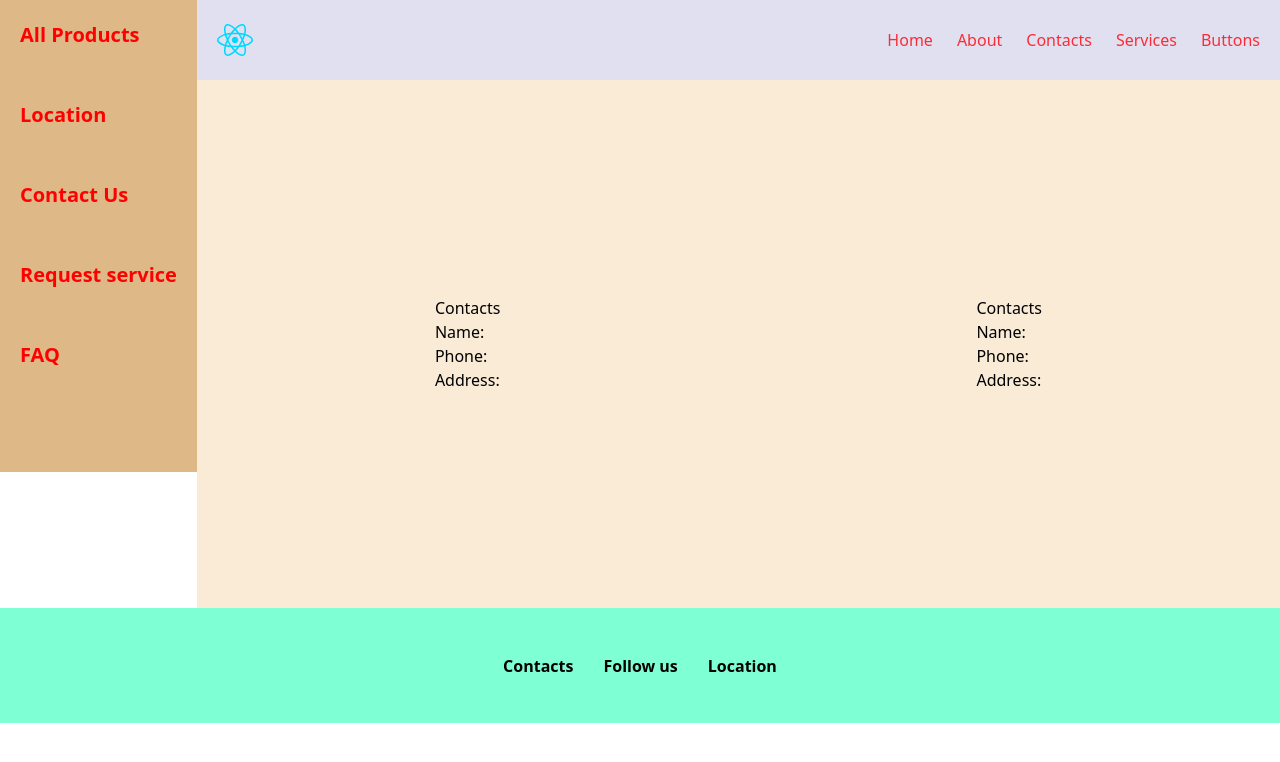
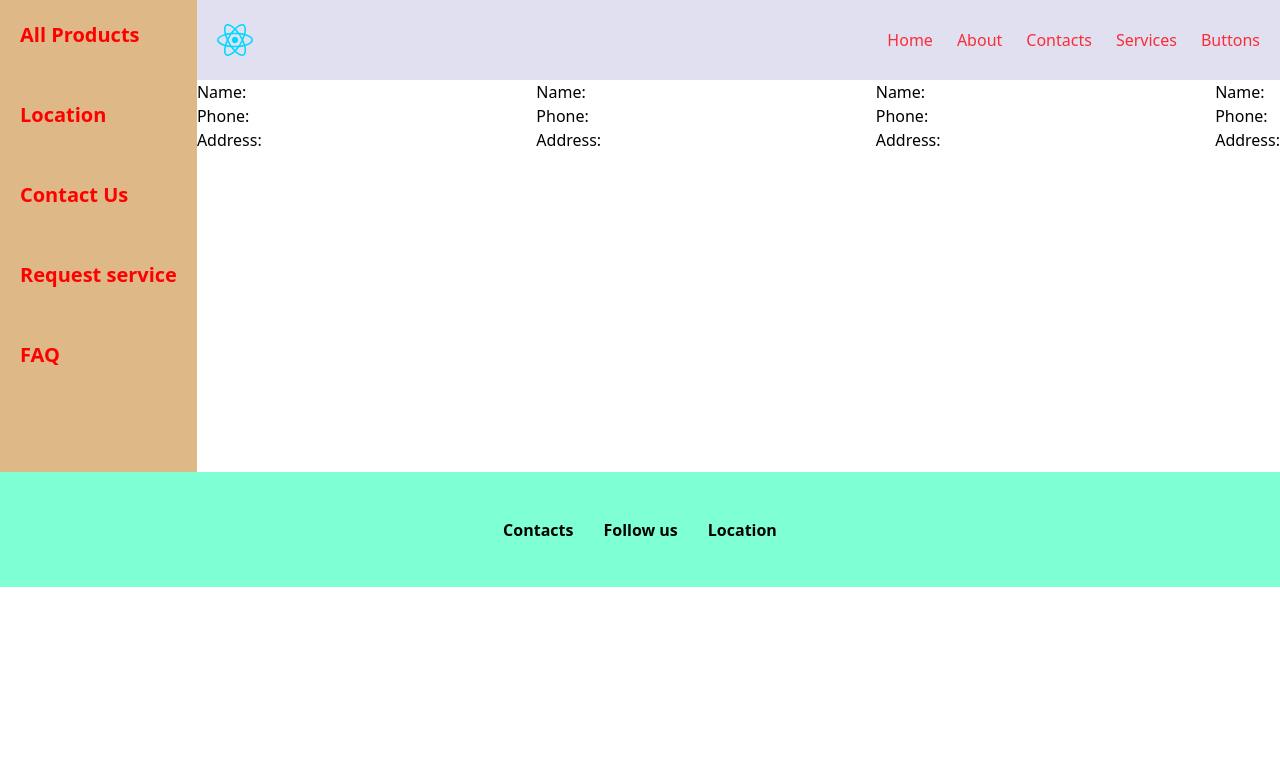
Before and after one commit to masudrana2803/react, a React (Vite) app: page /Contacts in a window 1280 px wide. Shown: the top 762 px of the page. Built offline with nearby package versions, Linux system fonts and the light colour scheme.

Commit message:
contact dop

```diff
--- /dev/null
+++ b/src/Common/Cont1.jsx
@@ -0,0 +1,13 @@
+import React from 'react'
+
+const Cont1 = ({content1,content2,content3}) => {
+  return (
+    <div>
+      <p>Name:{content1}</p>
+      <p>Phone:{content2}</p>
+      <p>Address:{content3}</p>
+    </div>
+  )
+}
+
+export default Cont1
--- a/src/pages/Contacts.jsx
+++ b/src/pages/Contacts.jsx
@@ -1,12 +1,19 @@
 import React from 'react'
 import Navbar from '../components/Navbar'
 import Footer from '../components/Footer'
+import Cont1 from '../Common/Cont1'
 
 const Contacts = () => {
   return (
     <>
     <Navbar/>
-    <div className='contact_lists'>
+    <div className='flex justify-between'>
+    <Cont1 />
+    <Cont1 />
+    <Cont1 />
+    <Cont1 />
+    </div>
+    {/* <div className='contact_lists'>
       <div className="contact1">
       <h2 class='text-center'>Contacts</h2>
       <p>Name:</p>
@@ -21,7 +28,7 @@ const Contacts = () => {
       <p>Address:</p>
       </div>
 
-    </div>
+    </div> */}
     {/* <Footer/> */}
     </>
   )
```
